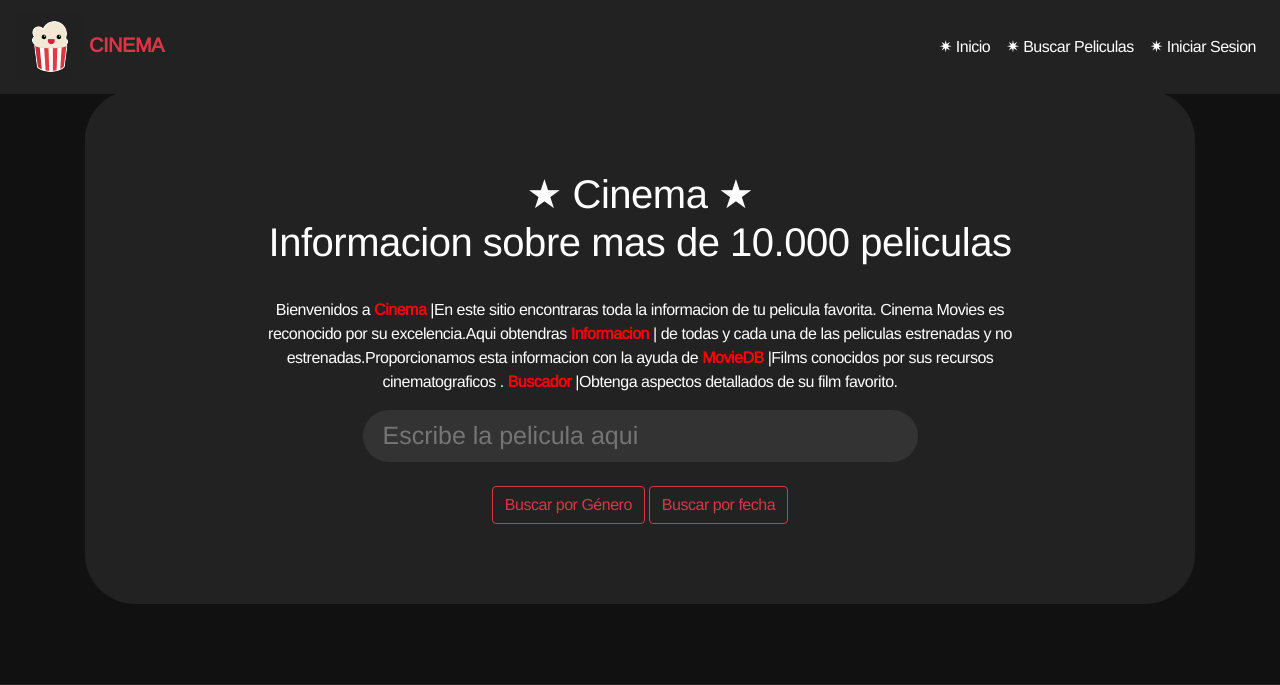
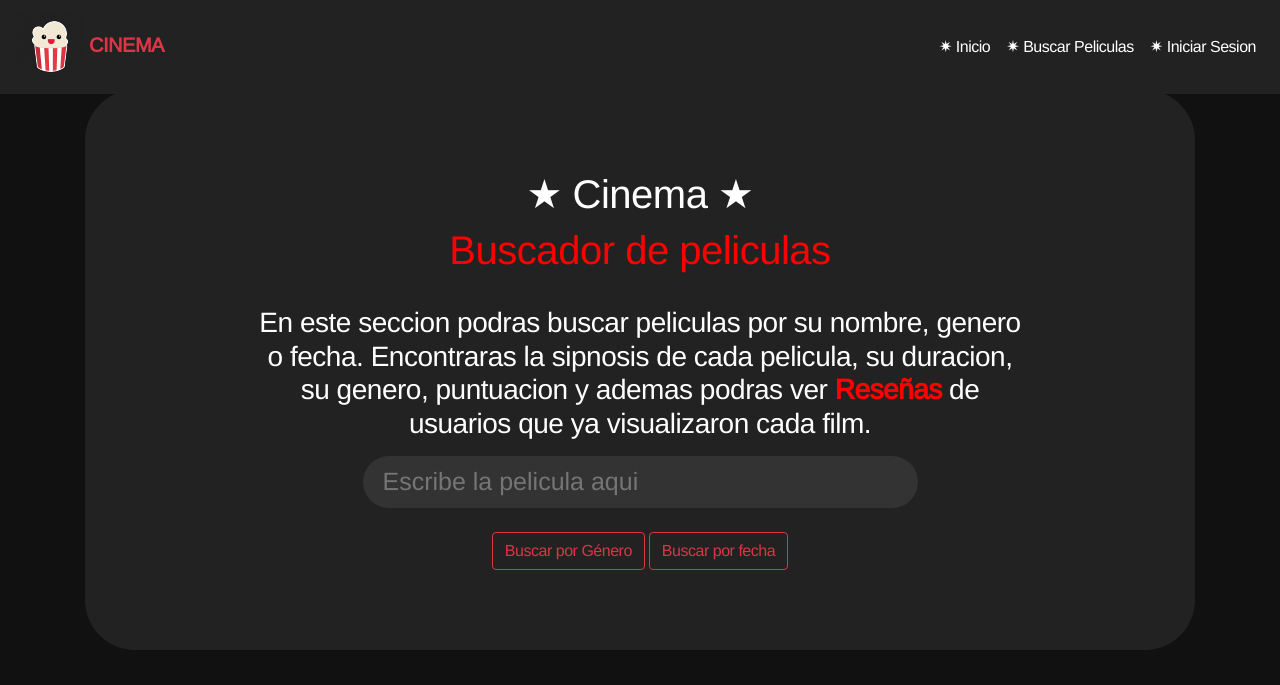
Before and after one commit to Mica-romano/cinephp, a PHP site: page /guest/browse.php in a window 1280 px wide. Shown: the top 685 px of the page. Run offline with PHP 8.4, Linux system fonts and the light colour scheme.

Commit message:
editfront

```diff
--- a/admin/index.php
+++ b/admin/index.php
@@ -80,7 +80,7 @@ else{
         </ul>
     </nav>
     <header>
-        <div class="container-sm body ">
+        <div class="container body ">
             <center>
                 <div class=" inner-body ">
                     <h1 class="title ">★ Cinema ★<br>
--- a/admin/updateuser.php
+++ b/admin/updateuser.php
@@ -124,9 +124,9 @@ if (isset($_POST['update'])) {
                     </div>
                     <div class="col-md-6 box1">
                         <label for="title">Usuario:</label><br>
-                        <input type="text" name="username" class="input" value="<?php echo $row['Username'];?>" required><br>
+                        <input type="text" name="Usuario" class="input" value="<?php echo $row['Username'];?>" required><br>
                         <label for="title">Contraseña:</label><br>
-                        <input type="text" name="password" class="input" value="<?php echo $row['Pass'];?>" required><br>
+                        <input type="text" name="Contraseña" class="input" value="<?php echo $row['Pass'];?>" required><br>
                         <input type="submit"  class="btn" name="update" value="Actualizar informacion de usuario">
                     </div>
                 </div>
@@ -135,7 +135,7 @@ if (isset($_POST['update'])) {
     </header>
 
     <div class="footer">
-        <p>&copy; Copyright Developed by Genius Coders.</p>
+        <p>&copy; Copyright MDP Developers.</p>
     </div>
     <!-- jQuery library -->
     <script src="https://ajax.googleapis.com/ajax/libs/jquery/3.3.1/jquery.min.js"></script>
--- a/guest/browse.php
+++ b/guest/browse.php
@@ -65,14 +65,14 @@ if (isset($_SESSION['username'])) {
                 <div>
                     <center>
                         <div class="content">
-                            <h1 style="color: white">★ Cinema ★ <br> Informacion sobre mas de 10.000 peliculas</h1><br>
+                            <h1 style="color: white">★ Cinema ★</h1>  <h1 style="color: red">Buscador de peliculas</h1><br>
+                            <h3>
                             <p style="color: white">
-                                Bienvenidos a
-                                <span style="font-weight:bold; color: red">Cinema</span>  |En este sitio encontraras toda la informacion de tu pelicula favorita. Cinema Movies es reconocido por su excelencia.Aqui obtendras
-                                <span style="font-weight:bold; color: red">Informacion  </span>| de todas y cada una de las peliculas estrenadas y no estrenadas.Proporcionamos esta informacion con la ayuda de
-                                <span style="font-weight:bold; color: red">MovieDB </span> |Films conocidos por sus recursos cinematograficos .
-                                <span style="font-weight:bold; color: red">Buscador </span> |Obtenga aspectos detallados de su film favorito.
-                            </p>
+
+                             En este seccion podras buscar peliculas por su nombre, genero o fecha. Encontraras la sipnosis de cada pelicula, su duracion, su genero, puntuacion y ademas podras ver
+                                <span style="font-weight:bold; color: red"> Reseñas </span> de usuarios que ya visualizaron cada film.
+
+                            </p></h3>
                         </div>
                     </center>
                     <form id="searchForm">
```
Also changed, not shown: guest/index.php (+8 -9 lines), user/index.php (+8 -10 lines).
